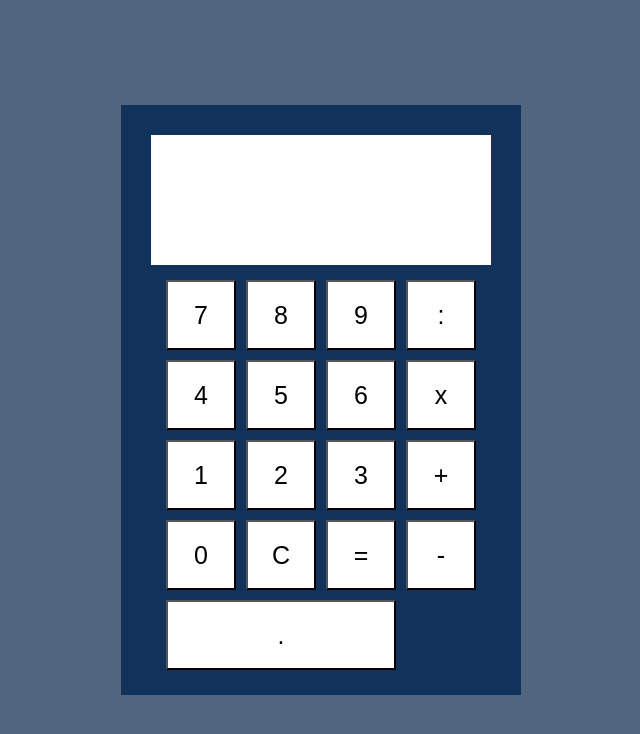
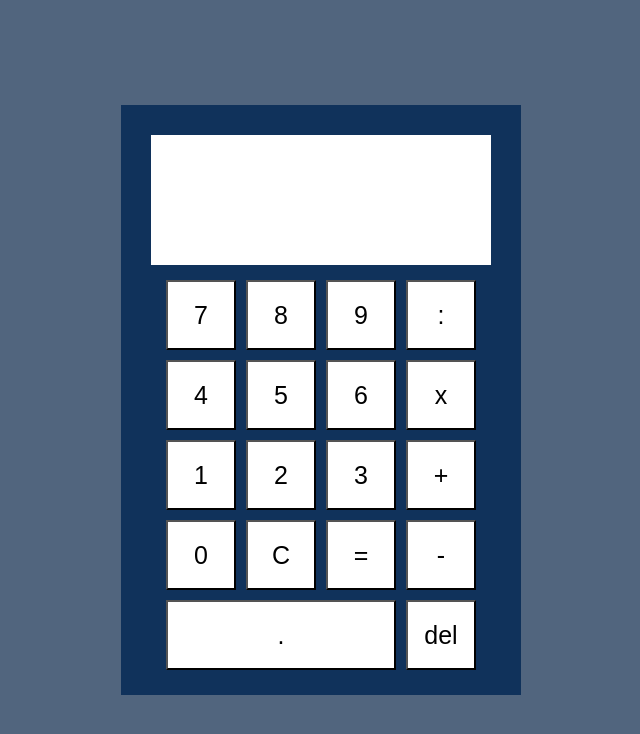
Before and after one commit to y4n31/Calculator, a plain HTML site: page index.html in a window 1280 px wide. Shown: the whole page, without its empty margins (319-959 px from the left). Drawn offline with Linux system fonts and the light colour scheme.

Commit message:
created backspace button

```diff
--- a/index.html
+++ b/index.html
@@ -45,6 +45,7 @@
                     <button class="operation-buttons" id="multiply">x</button>
                     <button class="operation-buttons" id="add">+</button>
                     <button class="operation-buttons" id="subtract">-</button>
+                    <button class="operation-buttons" id="backspace">del</button>
                 </div>
             </div>
         </div>
```
